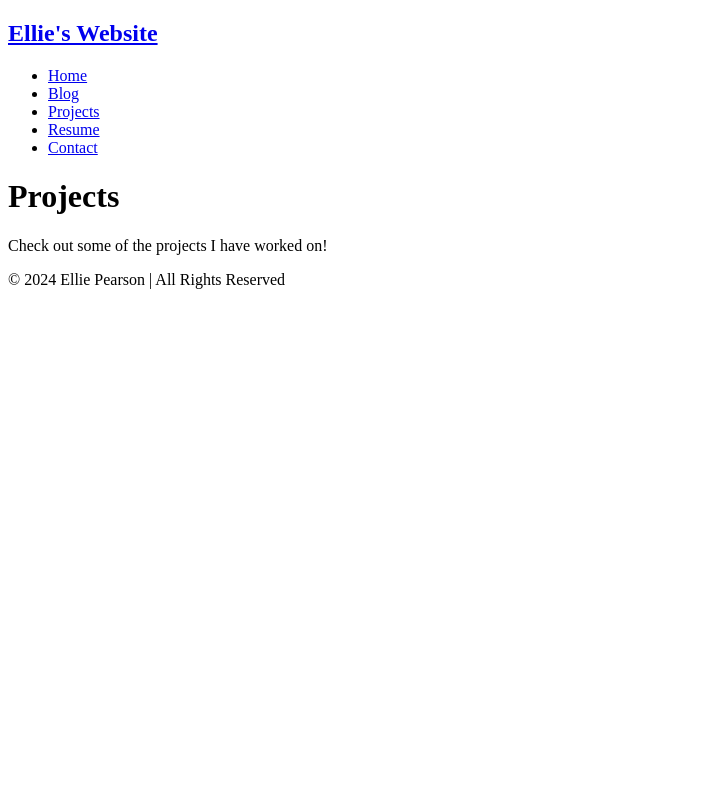
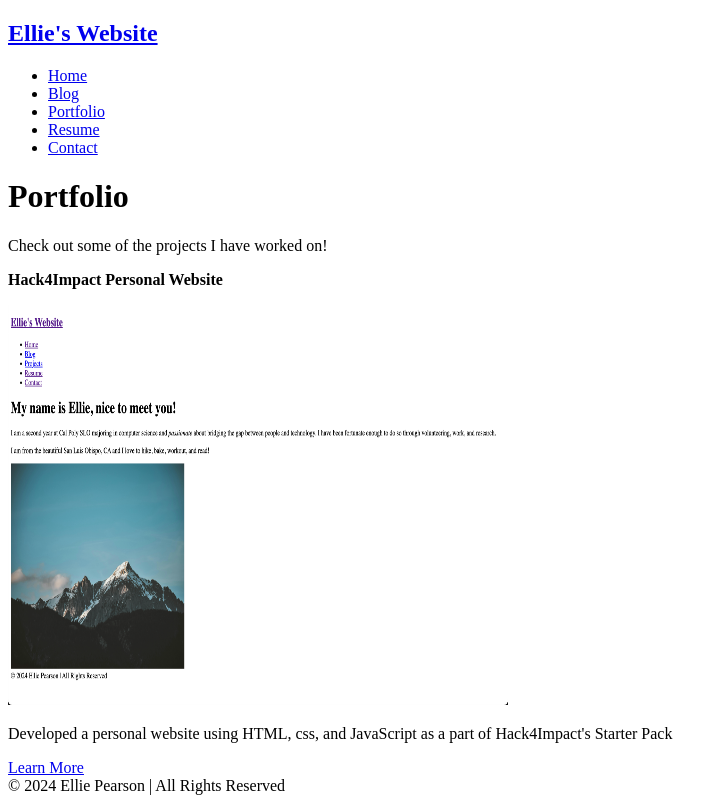
Before and after one commit to epears04/epears04.github.io, a plain HTML site: page portfolio.html in a window 1280 px wide. Shown: the whole page, without its empty margins (0-728 px from the left). Drawn offline with Linux system fonts and the light colour scheme.

Commit message:
feat: changed portfolio name and added website project

```diff
--- a/portfolio.html
+++ b/portfolio.html
@@ -9,16 +9,21 @@
             <ul class="nav-list">
                 <li><a href="index.html">Home</a></li>
                 <li><a href="blog.html">Blog</a></li>
-                <li><a href="portfolio.html">Projects</a></li>
+                <li><a href="portfolio.html">Portfolio</a></li>
                 <li><a href="resume.html">Resume</a></li>
                 <li><a href="contact.html">Contact</a></li>
             </ul>
         </nav>
         <main>
-            <h1 class="portfolio-title">Projects</h1>
+            <h1 class="portfolio-title">Portfolio</h1>
             <p>Check out some of the projects I have worked on!</p>
             <div class="project">
-
+                <div class="project-details">
+                    <p class="project-name"><strong>Hack4Impact Personal Website</strong></p>
+                    <a href="index.html"><img src="personalWebsite.png" alt="screenshot of homepage" width="500" height="400"></a>
+                    <p class="project-description">Developed a personal website using HTML, css, and JavaScript as a part of Hack4Impact's Starter Pack</p>
+                    <a href="index.html">Learn More</a>
+                </div>
             </div>
         </main>
         <footer class="footer">© 2024 Ellie Pearson | All Rights Reserved</footer>
```
Also changed, not shown: blog.html (+1 -1 lines), contact.html (+1 -1 lines), index.html (+1 -1 lines), resume.html (+1 -1 lines), personalWebsite.png (added).
